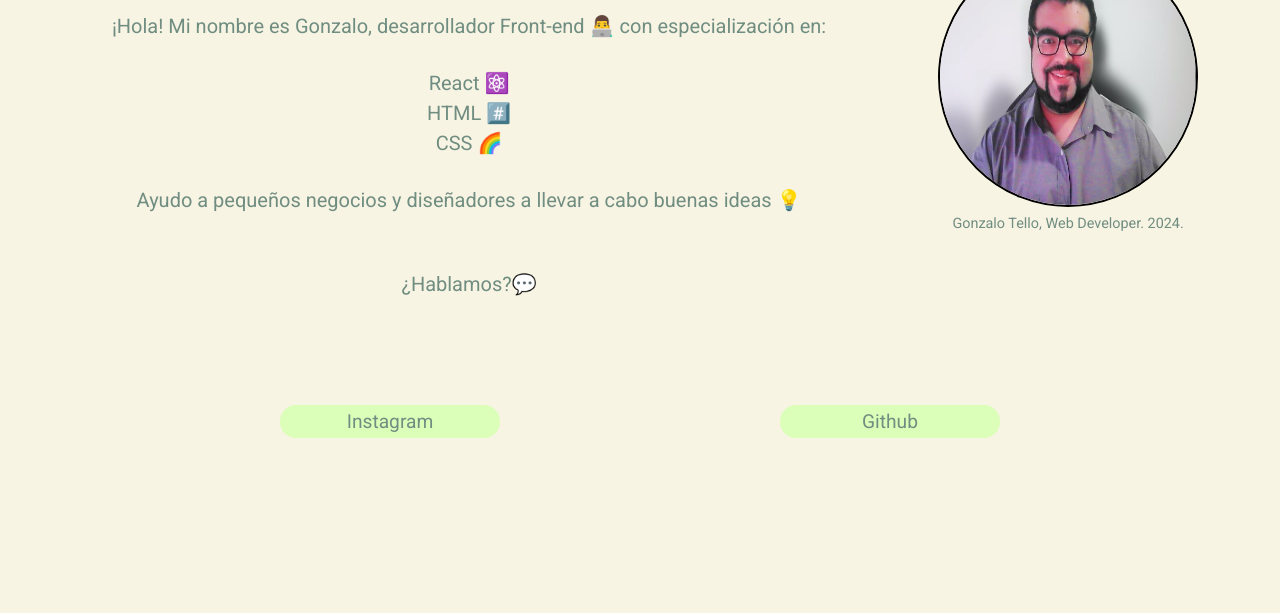
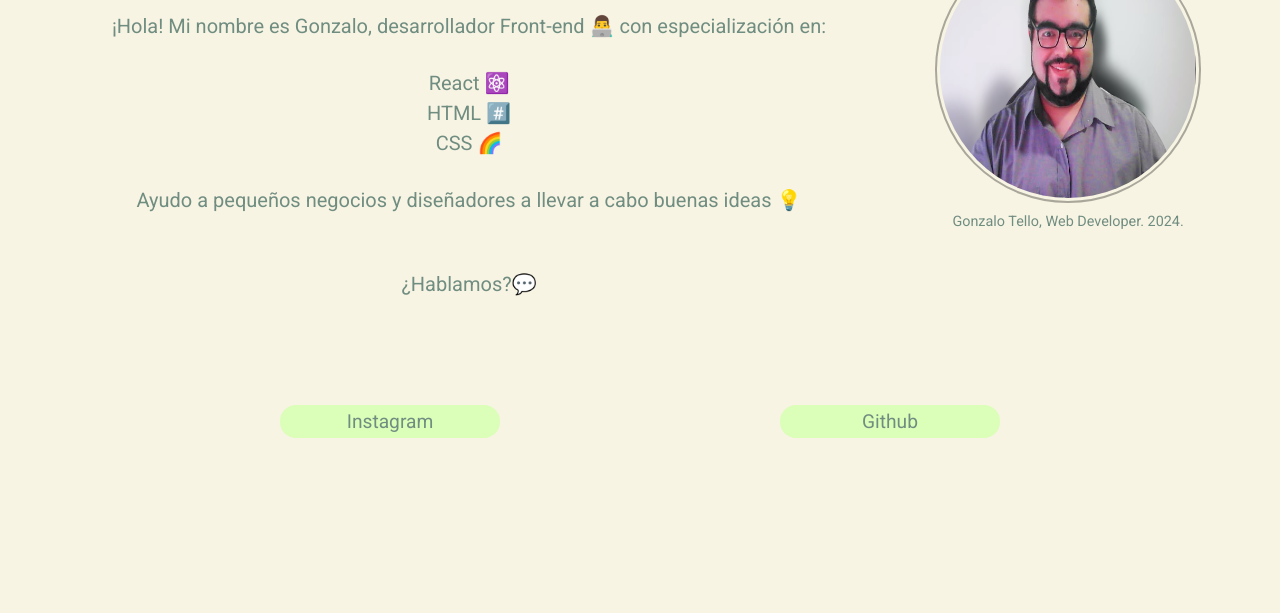
Before and after one commit to gonzagt/portafolio, a plain HTML site: page index.html in a window 1280 px wide. Shown: the part 187-800 px from the top of the page. Drawn offline with Linux system fonts and the light colour scheme.

Commit message:
mejorado el borde de la foto

```diff
--- a/style.css
+++ b/style.css
@@ -57,7 +57,8 @@ img {
     border-radius: 100%;
     width: 20vw;
     height: 20vw;
-    border: 2px solid #000; /* 5px de ancho, línea sólida, color negro */
+    outline: 2px solid #00000052;
+    outline-offset: 3px;
 }
 
 footer {
@@ -101,7 +102,7 @@ footer {
 .presentacion__foto_principal__caption {
     text-align: center;
     font-size: 0.9em;
-    margin: 0.5em;
+    margin: 1em;
 }
 
 .enlaces {
```
